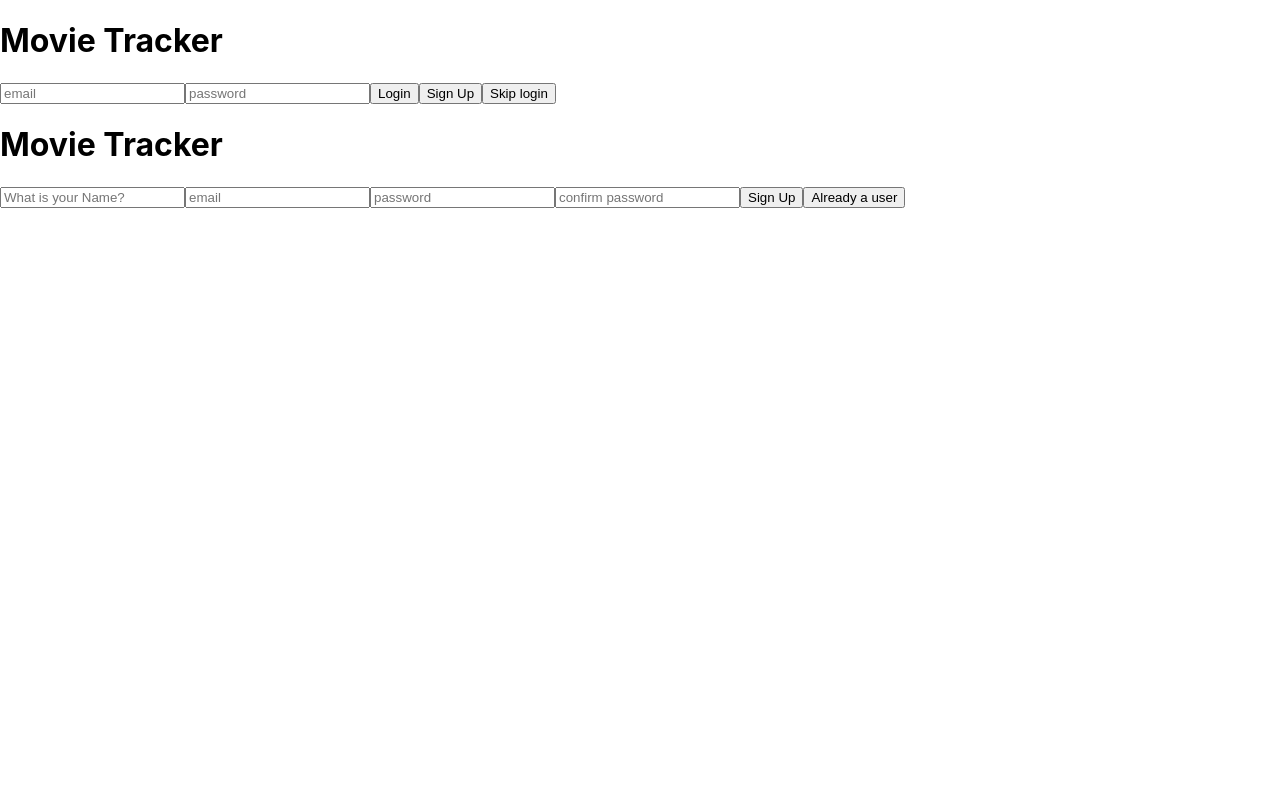
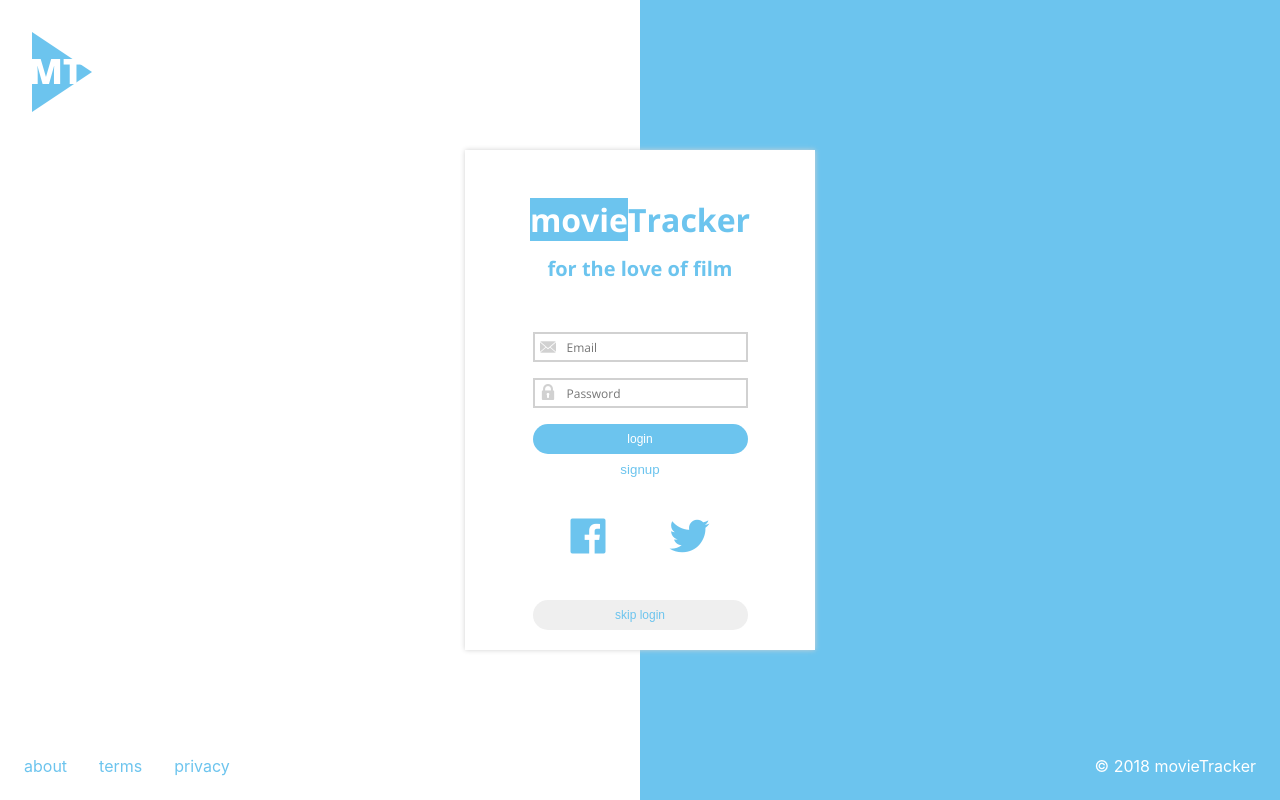
Before and after one commit to aweissman11/frontend-movie-tracker, a React (Create React App) app: page / in a window 1280 px wide. Built offline with nearby package versions, Linux system fonts and the light colour scheme.

Commit message:
Add login desktop styling

```diff
--- a/public/index.html
+++ b/public/index.html
@@ -5,6 +5,8 @@
     <link rel="shortcut icon" href="%PUBLIC_URL%/favicon.ico">
     <meta name="viewport" content="width=device-width, initial-scale=1, shrink-to-fit=no">
     <meta name="theme-color" content="#000000">
+    <link href="https://fonts.googleapis.com/css?family=Open+Sans:400,700,800" rel="stylesheet">
+    <link rel="stylesheet" href="https://use.fontawesome.com/releases/v5.4.1/css/all.css" integrity="sha384-5sAR7xN1Nv6T6+dT2mhtzEpVJvfS3NScPQTrOxhwjIuvcA67KV2R5Jz6kr4abQsz" crossorigin="anonymous">
     <!--
       manifest.json provides metadata used when your web app is added to the
       homescreen on Android. See https://developers.google.com/web/fundamentals/web-app-manifest/
--- a/src/components/Login/Login.css
+++ b/src/components/Login/Login.css
@@ -1,20 +1,33 @@
 .login-page {
+  position: relative;
   display: grid;
+  height: 100vh;
 }
 
-.login-form {
-  align-self: center;
-  margin: auto;
-  max-width: 400px;
-  max-height: 700px;
+.right-side {
+  position: absolute;
+  top: 0;
+  right: 0;
+  background: #6CC4EE;
+  height: 100vh;
+  width: 50%;
 }
 
-.login-form h1 {
-  text-align: center;
+.login-footer {
+  position: absolute;
+  display: flex;
+  bottom: .5rem;
+  left: .5rem;
 }
 
-.login-form input,
-.login-form button {
-  display: block;
-  margin: auto;
+.login-footer p {
+  margin: 1rem;
+  color: #6CC4EE;
 }
+
+.login-copyright {
+  position: absolute;
+  bottom: .5rem;
+  right: 1.5rem;
+  color: #fff;
+}
--- a/src/components/Login/index.js
+++ b/src/components/Login/index.js
@@ -2,6 +2,9 @@ import React, { Component } from 'react';
 import { Link, Redirect } from 'react-router-dom';
 import LoginForm from '../LoginForm';
 import SignUpForm from '../SignUpForm';
+import Logo from '../Logo';
+
+import './Login.css'
 
 export class Login extends Component {
   constructor() {
@@ -15,9 +18,19 @@ export class Login extends Component {
       return (<Redirect exact path='/release-date' />)
     } else {
       return (
-        <main>
+        <main className='login-page'>
+          <div className='right-side'></div>
+          <Logo />
           <LoginForm />
           <SignUpForm />
+          <footer className='login-footer'>
+            <p>about</p>
+            <p>terms</p>
+            <p>privacy</p>
+          </footer>
+          <footer className='login-copyright'>
+            <p>© 2018 movieTracker</p>
+          </footer>
         </main>
       )
     }
--- /dev/null
+++ b/src/components/LoginForm/LoginForm.css
@@ -0,0 +1,130 @@
+.login-form {
+  position: relative;
+  width: 350px;
+  height: 500px;
+  margin: 0 auto;
+  font-family: 'Open Sans', sans-serif;
+  align-self: center;
+  background: #fff;
+  box-shadow: 0px 0px 5px #D1D1D1;
+}
+
+.login-hide {
+  display: none;
+}
+
+.login-form input,
+.login-form button {
+  display: block;
+  margin: auto;
+}
+
+.login-form h1,
+.login-form h4 {
+  text-align: center;
+  color: #6CC4EE;
+}
+
+.login-form h1 span {
+  background: #6CC4EE;
+  color: #fff;
+}
+
+.login-form h1 {
+  margin-top: 3rem;
+  margin-bottom: 14px;
+}
+
+.login-form h4 {
+  margin-top: 0;
+  margin-bottom: 50px;
+  font-size: 20px;
+}
+
+.login-form input,
+.login-form button {
+  width: 215px;
+  height: 30px;
+}
+
+.login-form .email-input,
+.login-form .password-input,
+.login-form .login-submit {
+  margin: 1rem auto;
+}
+
+.login-form .email-input,
+.login-form .password-input {
+  box-sizing: border-box;
+  border: 2px solid #D1D1D1;
+  font-family: 'Open Sans', sans-serif;
+  font-size: 12px;
+  padding-left: 2rem;
+}
+
+.login-form .email-input:placeholder,
+.login-form .password-input:placeholder {
+  color: #D1D1D1;
+}
+
+.login-form .email-icon,
+.login-form .password-icon {
+  width: 16px;
+  left: 75px;
+  position: absolute;
+}
+
+.login-form .email-icon {
+  top: 189px;
+}
+
+.login-form .password-icon {
+  top: 234px;
+}
+
+.login-form .login-submit {
+  margin-bottom: 0;
+  background: #6CC4EE;
+  border: none;
+  color: #fff;
+  border-radius: 20px;
+  font-size: 12px;
+}
+
+.sign-up-button {
+  background: transparent;
+  border: none;
+  color: #6CC4EE;
+}
+
+.login-social-wrapper {
+  width: 200px;
+  margin: auto;
+  display: flex;
+  justify-content: center;
+}
+
+.login-social {
+  display: block;
+  margin: 2rem;
+  color: #6CC4EE;
+  font-size: 40px;
+  transition: .2s;
+}
+
+.login-social:hover {
+  cursor: pointer;
+  transform: scale(1.1);
+}
+
+.login-form .skip-login {
+  position: absolute;
+  border: none;
+  color: #6CC4EE;
+  border-radius: 20px;
+  font-size: 12px;
+  text-decoration: none;
+  bottom: 20px;
+  left: 0;
+  right: 0;
+}
--- a/src/components/LoginForm/index.js
+++ b/src/components/LoginForm/index.js
@@ -3,6 +3,8 @@ import { Link, Redirect } from 'react-router-dom';
 import { connect } from 'react-redux';
 import { getUserLoggedIn } from '../../actions'
 import { displaySignUp } from '../../actions';
+
+import './LoginForm.css'
 
 import * as userDatabaseFetch from '../../utilities/userDatabaseFetch';
 
@@ -59,30 +61,50 @@ export class LoginForm extends Component {
   render() {
     return (
       <form onSubmit={this.submitLogin} className={`login-form ${this.props.showLogin}`}>
-        <h1>Movie Tracker</h1>
+        <h1><span>movie</span>Tracker</h1>
+        <h4>for the love of film</h4>
         <input
           className='email-input'
           onChange={this.handleChange}
           value={this.state.email}
           name='email'
-          placeholder='email'
-          ></input>
+          placeholder='Email'
+        ></input>
+        <img
+          src='./email.png'
+          alt='mail'
+          className='email-icon'
+        />
         <input
           className='password-input'
           onChange={this.handleChange}
           type='password'
           value={this.state.password}
           name='password'
-          placeholder='password'
+          placeholder='Password'
         ></input>
+        <img
+          src='./password.png'
+          alt='lock'
+          className='password-icon'
+        />
         <input
           className='login-submit'
           type='submit'
-          value='Login'
+          value='login'
         ></input>
-        <button onClick={this.props.displaySignUp}>Sign Up</button>
+        <button
+          onClick={this.props.displaySignUp}
+          className='sign-up-button'
+        >
+          signup
+        </button>
+        <section className='login-social-wrapper'>
+          <i className="fab fa-facebook login-social"></i>
+          <i className="fab fa-twitter login-social"></i>
+        </section>
         <Link to='/release-date'>
-          <button>Skip login</button>
+          <button className='skip-login'>skip login</button>
         </Link>
         <div className={`login ${this.state.loginError}`}></div>
       </form>
--- /dev/null
+++ b/src/components/Logo/Logo.css
@@ -0,0 +1,21 @@
+.logo {
+  left: 2rem;
+  top: 2rem;
+  position: absolute;
+  width: 0;
+  height: 0;
+  border-top: 40px solid transparent;
+  border-bottom: 40px solid transparent;
+  border-left: 60px solid #6CC4EE;
+  background: transparent;
+}
+
+.logo h3 {
+  top: -60px;
+  left: -63px;
+  position: absolute;
+  font-family: 'Open Sans', sans-serif;
+  font-size: 35px;
+  font-weight: 800;
+  color: #fff;
+}
--- /dev/null
+++ b/src/components/Logo/index.js
@@ -0,0 +1,13 @@
+import React from 'react'
+
+import './Logo.css'
+
+const Logo = () => {
+  return (
+    <div className='logo'>
+      <h3>MT</h3>
+    </div>
+  )
+}
+
+export default Logo;
--- /dev/null
+++ b/src/components/SignUpForm/SignUpForm.css
@@ -0,0 +1,3 @@
+.signup-hide {
+  display: none;
+}
--- a/src/components/SignUpForm/index.js
+++ b/src/components/SignUpForm/index.js
@@ -3,6 +3,8 @@ import { Link, Redirect } from 'react-router-dom';
 import { connect } from 'react-redux';
 import { getUserLoggedIn } from '../../actions'
 import { displayLogin } from '../../actions';
+
+import './SignUpForm.css';
 
 import * as userDatabaseFetch from '../../utilities/userDatabaseFetch';
 
```
Also changed, not shown: public/email.png (added), public/password.png (added).
